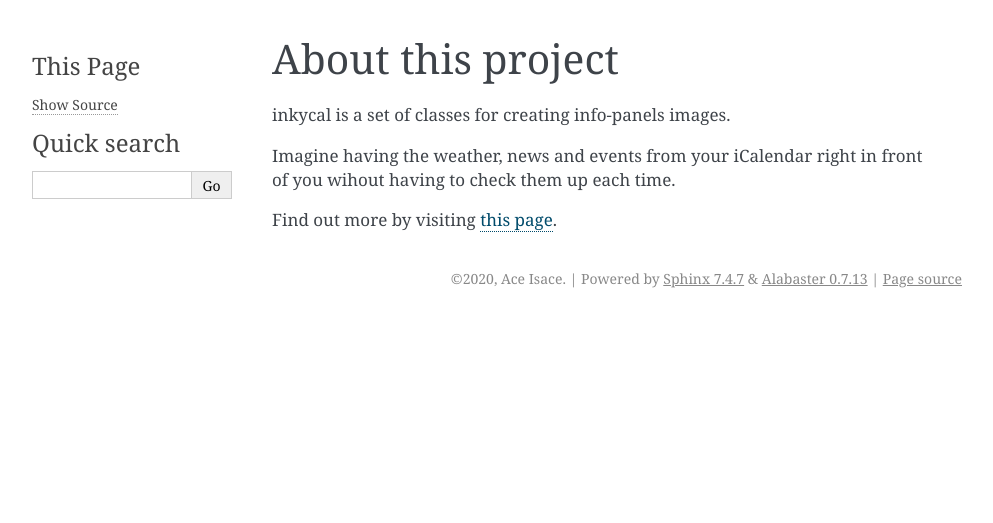
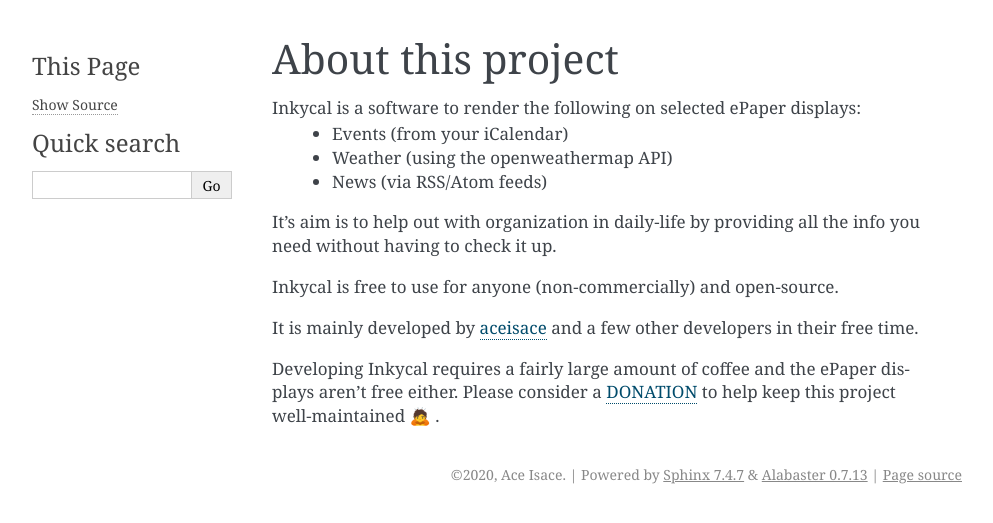
Before and after one commit to aceinnolab/Inkycal, a Sphinx documentation site: the page built from docs/about.rst, in a window 1280 px wide. Shown: the top 523 px of the page, without its empty margins (148-1141 px from the left). Built offline with Sphinx 7.4.7, drawn with Linux system fonts in a browser that asks for light colours.

Commit message:
updated docs

```diff
--- a/docs/about.rst
+++ b/docs/about.rst
@@ -1,8 +1,18 @@
 About this project
 ==================
-inkycal is a set of classes for creating info-panels images.
+Inkycal is a software to render the following on selected ePaper displays:
+  * Events (from your iCalendar)
+  * Weather (using the openweathermap API)
+  * News (via RSS/Atom feeds)
 
-Imagine having the weather, news and events from your iCalendar right in
-front of you wihout having to check them up each time.
+It's aim is to help out with organization in daily-life by providing all the info you need
+without having to check it up.
 
-Find out more by visiting `this page <https://github.com/aceisace/Inky-Calendar>`_.
+Inkycal is free to use for anyone (non-commercially) and open-source.
+
+It is mainly developed by `aceisace <https://github.com/aceisace>`_ and a few other developers
+in their free time.
+
+Developing Inkycal requires a fairly large amount of coffee and the ePaper displays aren't free
+either. Please consider a `DONATION <https://www.paypal.me/SaadNaseer>`_ to help keep this project
+well-maintained |:person_bowing:| .
--- a/docs/conf.py
+++ b/docs/conf.py
@@ -22,7 +22,7 @@
 author = 'Ace Isace'
 
 # The full version, including alpha/beta/rc tags
-release = '0.1'
+release = '2.0.0beta'
 
 
 # -- General configuration ---------------------------------------------------
@@ -30,7 +30,7 @@
 # Add any Sphinx extension module names here, as strings. They can be
 # extensions coming with Sphinx (named 'sphinx.ext.*') or your custom
 # ones.
-extensions = ['sphinx.ext.autodoc']
+extensions = ['sphinx.ext.autodoc', 'sphinxemoji.sphinxemoji']
 
 # Add any paths that contain templates here, relative to this directory.
 templates_path = ['_templates']
--- a/docs/index.rst
+++ b/docs/index.rst
@@ -3,7 +3,7 @@
    You can adapt this file completely to your liking, but it should at least
    contain the root `toctree` directive.
 
-Welcome to inkycal's documentation!
+Inkycal documentation
 ===================================
 
 .. toctree::
```
Also changed, not shown: docs/inkycal.rst (+39 -19 lines), docs/quickstart.rst (+2 -6 lines).
